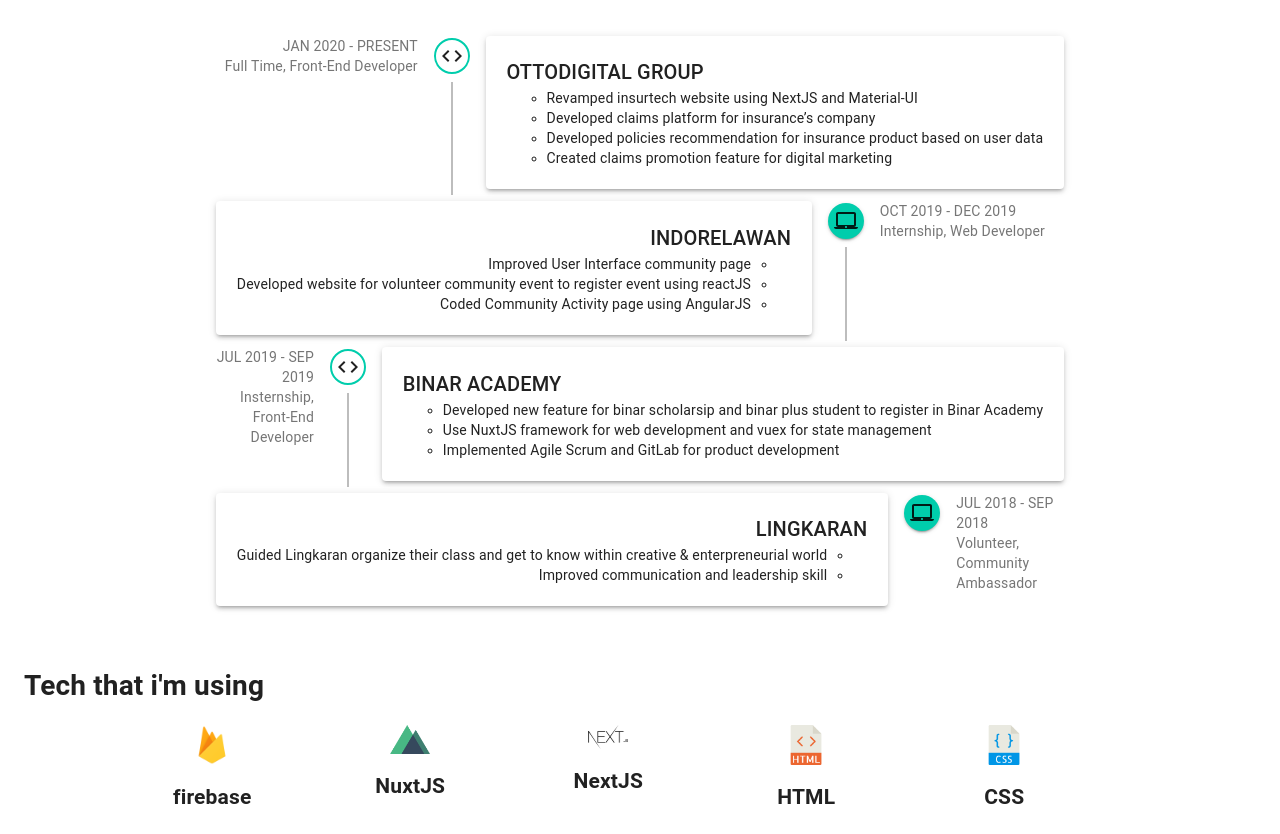
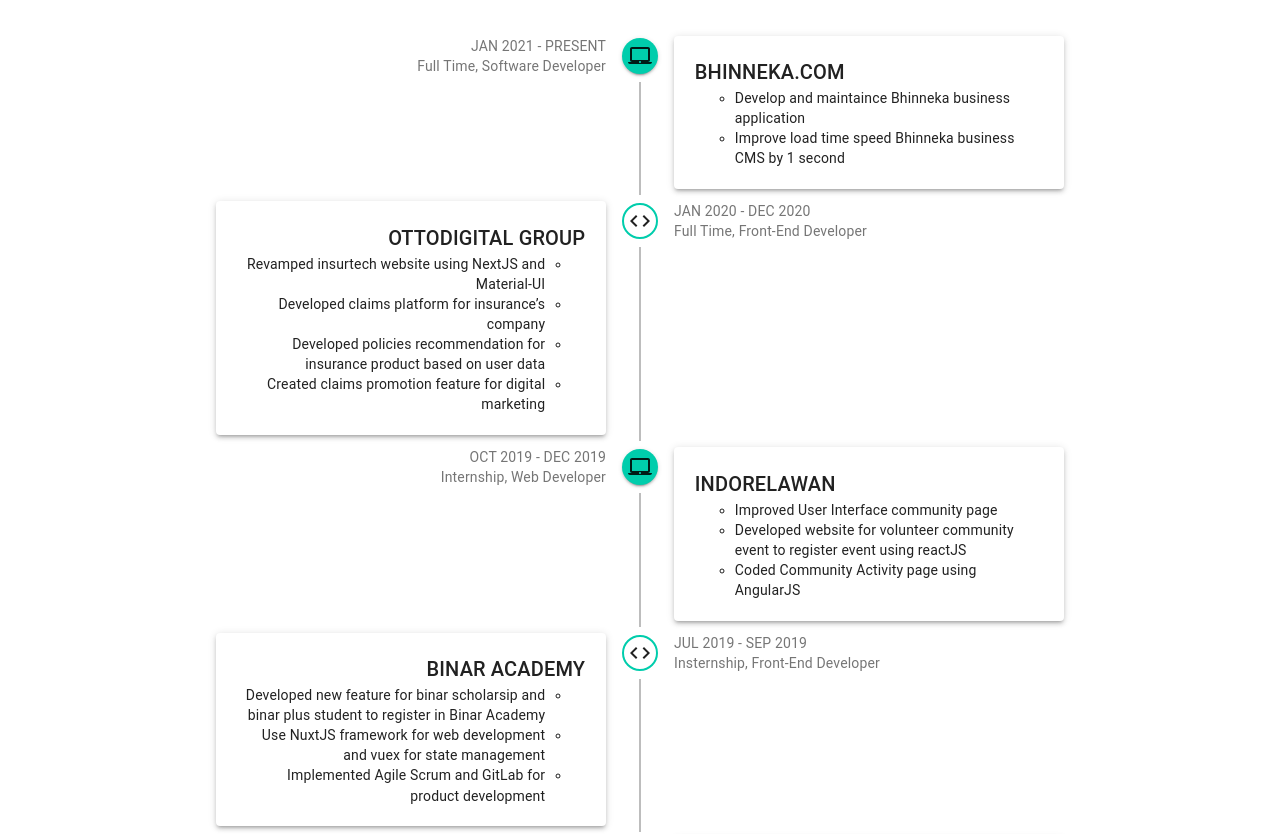
Before and after one commit to ihsanrabb/Ihsanuddin-porto, a Next.js app: page / in a window 1280 px wide. Shown: the part 1460-2294 px from the top of the page. Built offline with nearby package versions, Linux system fonts and the light colour scheme.

Commit message:
add bhinneka experience

```diff
--- a/components/Experience.js
+++ b/components/Experience.js
@@ -10,18 +10,44 @@
 import Typography from '@material-ui/core/Typography';
 import CodeIcon from '@material-ui/icons/Code';
 import Container from '@material-ui/core/Container';
-import Fade from 'react-reveal/Fade';
 
 const Experience = () => {
-
   return (
-    <Container maxWidth="md" >
+    <Container maxWidth="md">
       <h1 className="text-center">Experience</h1>
         <Timeline align="alternate" className="animate__animated animate__fadeIn">
           <TimelineItem>
             <TimelineOppositeContent>
               <Typography variant="body2" color="textSecondary">
-                JAN 2020 - PRESENT
+                JAN 2021 - PRESENT
+              </Typography>
+              <Typography variant="body2" color="textSecondary">
+                Full Time, Software Developer
+              </Typography>
+            </TimelineOppositeContent>
+            <TimelineSeparator>
+              <TimelineDot color="primary">
+                <LaptopMacIcon />
+              </TimelineDot>
+              <TimelineConnector />
+            </TimelineSeparator>
+            <TimelineContent>
+              <Paper elevation={3} className="experience-box">
+                <Typography variant="h6" component="h1">
+                  BHINNEKA.COM
+                </Typography>
+                <ul className="list-right experience-list-right">
+                  <li>Develop and maintaince Bhinneka business application</li>
+                  <li>Improve load time speed Bhinneka business CMS by 1 second</li>
+                </ul>
+              </Paper>
+            </TimelineContent>
+          </TimelineItem>
+
+          <TimelineItem>
+            <TimelineOppositeContent>
+              <Typography variant="body2" color="textSecondary">
+                JAN 2020 - DEC 2020
               </Typography>
               <Typography variant="body2" color="textSecondary">
                 Full Time, Front-End Developer
@@ -33,21 +59,21 @@
               </TimelineDot>
               <TimelineConnector />
             </TimelineSeparator>
-            <Fade right>
             <TimelineContent>
               <Paper elevation={3} className="experience-box">
                 <Typography variant="h6" component="h1">
                   OTTODIGITAL GROUP
                 </Typography>
+                <div dir="rtl">
                   <ul className="experience-list">
                     <li>Revamped insurtech website using NextJS and Material-UI</li>
                     <li>Developed claims platform for insurance’s company</li>
                     <li>Developed policies recommendation for insurance product based on user data</li>
                     <li>Created claims promotion feature for digital marketing</li>
                   </ul>
+                </div>
               </Paper>
             </TimelineContent>
-            </Fade>
           </TimelineItem>
 
           <TimelineItem>
@@ -65,22 +91,18 @@
               </TimelineDot>
               <TimelineConnector />
             </TimelineSeparator>
-            <Fade left>
             <TimelineContent>
               <Paper elevation={3} className="experience-box">
                 <Typography variant="h6" component="h1">
                   INDORELAWAN
                 </Typography>
-                  <div dir="rtl">
                 <ul className="list-right experience-list-right">
                   <li>Improved User Interface community page</li>
                   <li>Developed website for volunteer community event to register event using reactJS</li>
                   <li>Coded Community Activity page using AngularJS</li>
                 </ul>
-                  </div>
               </Paper>
             </TimelineContent>
-            </Fade>
           </TimelineItem>
 
           <TimelineItem>
@@ -98,20 +120,20 @@
               </TimelineDot>
               <TimelineConnector />
             </TimelineSeparator>
-            <Fade right>
             <TimelineContent>
               <Paper elevation={3} className="experience-box">
                 <Typography variant="h6" component="h1">
                   BINAR ACADEMY
                 </Typography>
+                <div dir="rtl">
                   <ul className="experience-list">
                     <li>Developed new feature for binar scholarsip and binar plus student to register in Binar Academy</li>
                     <li>Use NuxtJS framework for web development and vuex for state management</li>
                     <li>Implemented Agile Scrum and GitLab for product development</li>
                   </ul>
+                </div>
               </Paper>
             </TimelineContent>
-            </Fade>
           </TimelineItem>
 
           <TimelineItem>
@@ -128,25 +150,20 @@
                 <LaptopMacIcon />
               </TimelineDot>
             </TimelineSeparator>
-            <Fade left>
             <TimelineContent>
               <Paper elevation={3} className="experience-box">
                 <Typography variant="h6" component="h1">
                   LINGKARAN
                 </Typography>
-                  <div dir="rtl">
                 <ul className="list-right experience-list-right">
                   <li>Guided Lingkaran organize their class and get to know within creative & enterpreneurial world</li>
                   <li>Improved communication and leadership skill</li>
                 </ul>
-                  </div>
               </Paper>
             </TimelineContent>
-            </Fade>
           </TimelineItem>
 
         </Timeline>
-
     </Container>
   )
 }
--- a/pages/_app.js
+++ b/pages/_app.js
@@ -20,6 +20,11 @@
         <Head>
           <title>Ihsanuddin | Frontend Developer</title>
           <link defer rel="stylesheet" href="https://cdnjs.cloudflare.com/ajax/libs/font-awesome/4.7.0/css/font-awesome.min.css" />
+          <meta
+            name="description"
+            content="Ihsanuddin rabbani, Software engineer"
+          />
+          <meta property="og:type" content="website" />
         </Head>
         <CssBaseline />
 
```
Lines whose indentation alone changed are shown as unchanged.
